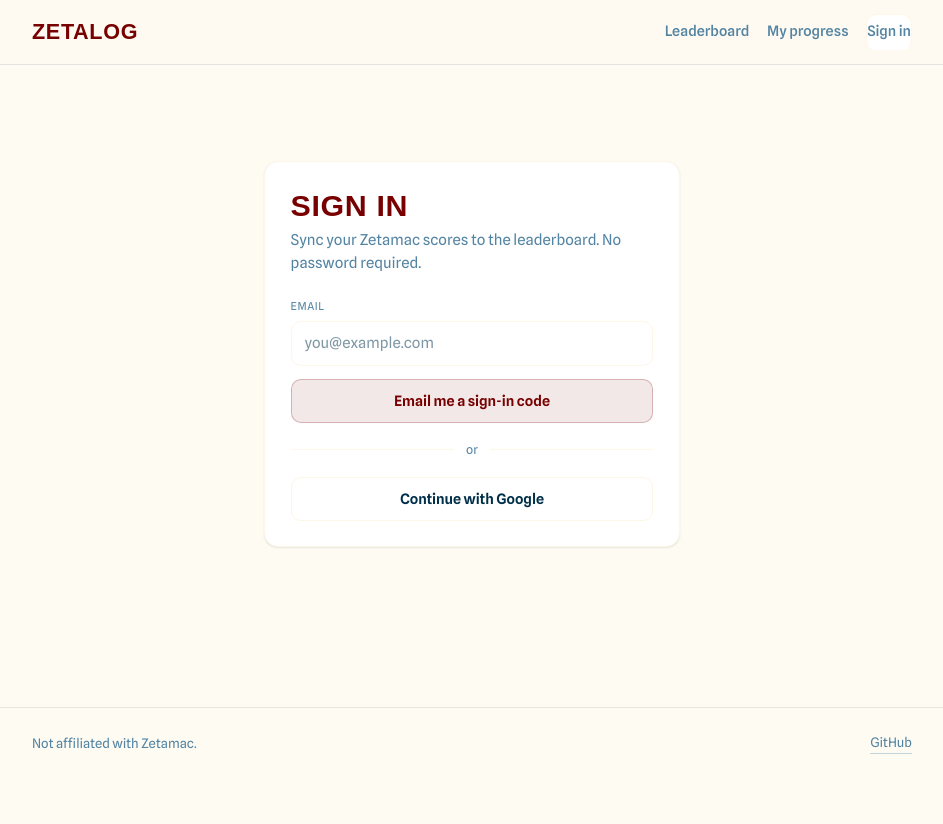
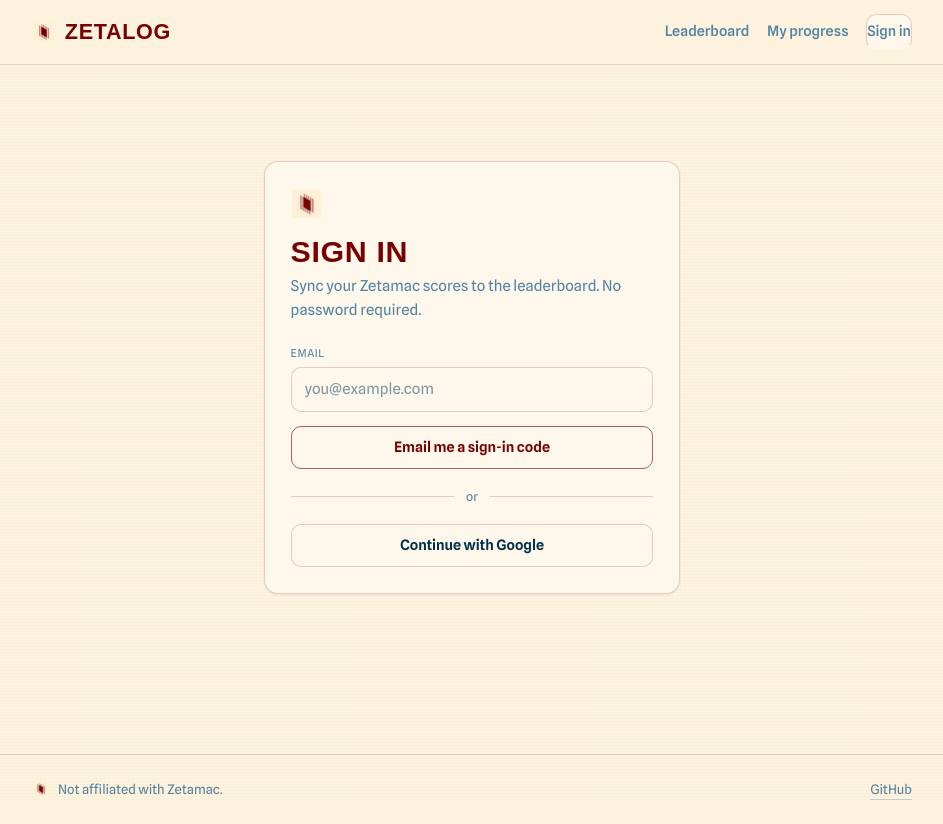
Before and after one commit to TahaKhanM/zetalog, a Next.js app in the folder apps/web/: page /signin in a window 1280 px wide. Shown: the whole page, without its empty margins (168-1111 px from the left). Before the commit the page ends 800 px from the top, so only its background shows below. Built offline with nearby package versions, Linux system fonts and the light colour scheme; no server answers; a web font is replaced by a local one.

Commit message:
feat(web): slice 1 - paper surfaces, maroon ruling, brand lockup
Exam-paper surface system (cream 78% page, maroon hairlines/ruling,
paper grain), ledger table ruling, outline-to-fill primary buttons,
the actual logo mark in header/footer/auth cards.

```diff
--- /dev/null
+++ b/apps/web/app/_components/BrandMark.tsx
@@ -0,0 +1,24 @@
+/**
+ * The actual ZetaLog mark (CO-3 §1): the icon from Assets, never stretched,
+ * never recoloured. `lockup` pairs it with the Archivo wordmark for the
+ * header/footer; `mark` renders the icon alone (auth cards).
+ */
+export function BrandMark({
+  variant,
+  size = 24,
+}: {
+  variant: 'lockup' | 'mark';
+  size?: number;
+}): React.JSX.Element {
+  // Plain <img>: a fixed-pixel static asset; next/image adds nothing at 24px.
+  const img = (
+    <img src="/icon-96.png" alt="" width={size} height={size} className="brand-mark__img" />
+  );
+  if (variant === 'mark') return img;
+  return (
+    <span className="brand-lockup">
+      {img}
+      <span className="wordmark">ZetaLog</span>
+    </span>
+  );
+}
--- a/apps/web/app/globals.css
+++ b/apps/web/app/globals.css
@@ -23,17 +23,21 @@
   --font-numeric: 'Azeret Mono', ui-monospace, monospace;
 }
 
-/* ── Semantic surfaces: light default, dark via prefers-color-scheme ─────── */
+/* ── Semantic surfaces: CO-3 "examination paper" ─────────────────────────
+ * The page IS cream paper; maroon is structural ink (ruling, hairlines,
+ * index numerals); navy is the working ink. Dark mode is the blackboard. */
 :root {
-  --surface-page: color-mix(in srgb, var(--color-zl-cream) 30%, white);
-  --surface-card: white;
-  --surface-raised: color-mix(in srgb, var(--color-zl-cream) 12%, white);
-  --surface-border: color-mix(in srgb, var(--color-zl-cream) 60%, white);
-  --surface-hairline: color-mix(in srgb, var(--color-zl-navy) 10%, transparent);
-  --surface-text: color-mix(in srgb, var(--color-zl-navy) 85%, white);
+  --surface-page: color-mix(in srgb, var(--color-zl-cream) 78%, white);
+  --surface-card: color-mix(in srgb, var(--color-zl-cream) 45%, white);
+  --surface-raised: color-mix(in srgb, var(--color-zl-cream) 62%, white);
+  --surface-border: color-mix(in srgb, var(--color-zl-maroon) 18%, transparent);
+  --surface-hairline: color-mix(in srgb, var(--color-zl-maroon) 14%, transparent);
+  --rule-strong: color-mix(in srgb, var(--color-zl-maroon) 42%, transparent);
+  --surface-text: color-mix(in srgb, var(--color-zl-navy) 88%, white);
   --surface-heading: var(--color-zl-navy);
-  --surface-shadow: color-mix(in srgb, var(--color-zl-navy) 10%, transparent);
+  --surface-shadow: color-mix(in srgb, var(--color-zl-maroon) 8%, transparent);
   --meta-text: color-mix(in srgb, var(--color-zl-steel) 70%, var(--surface-text));
+  --ink-index: var(--color-zl-maroon);
   --chart-stroke: var(--color-zl-steel);
   --chart-stroke-opacity: 0.85;
   color-scheme: light;
@@ -44,12 +48,14 @@
     --surface-page: color-mix(in srgb, var(--color-zl-navy) 72%, black);
     --surface-card: color-mix(in srgb, var(--color-zl-navy) 88%, black);
     --surface-raised: color-mix(in srgb, var(--color-zl-navy) 82%, black);
-    --surface-border: color-mix(in srgb, var(--color-zl-navy) 60%, black);
-    --surface-hairline: color-mix(in srgb, var(--color-zl-cream) 14%, transparent);
+    --surface-border: color-mix(in srgb, var(--color-zl-cream) 16%, transparent);
+    --surface-hairline: color-mix(in srgb, var(--color-zl-cream) 12%, transparent);
+    --rule-strong: color-mix(in srgb, var(--color-zl-cream) 34%, transparent);
     --surface-text: color-mix(in srgb, var(--color-zl-cream) 90%, transparent);
     --surface-heading: var(--color-zl-cream);
     --surface-shadow: color-mix(in srgb, black 40%, transparent);
     --meta-text: color-mix(in srgb, var(--color-zl-steel) 70%, var(--surface-text));
+    --ink-index: var(--color-zl-cream);
     --chart-stroke-opacity: 1;
     color-scheme: dark;
   }
@@ -70,6 +76,34 @@
   line-height: 1.55;
   -webkit-font-smoothing: antialiased;
   text-rendering: optimizeLegibility;
+  position: relative;
+}
+
+/* CO-3 paper grain: a faint woven texture from crossed 1px gradients — no
+ * images, ≤3% presence, fixed so it doesn't swim under scroll. */
+body::before {
+  content: '';
+  position: fixed;
+  inset: 0;
+  pointer-events: none;
+  z-index: 0;
+  background:
+    repeating-linear-gradient(
+      0deg,
+      color-mix(in srgb, var(--surface-heading) 3%, transparent) 0 1px,
+      transparent 1px 3px
+    ),
+    repeating-linear-gradient(
+      90deg,
+      color-mix(in srgb, var(--surface-heading) 2%, transparent) 0 1px,
+      transparent 1px 4px
+    );
+  opacity: 0.5;
+}
+
+body > * {
+  position: relative;
+  z-index: 1;
 }
 
 h1,
@@ -158,6 +192,33 @@
   color: var(--color-zl-maroon);
   font-size: 1.35rem;
   line-height: 1;
+}
+
+/* CO-3 brand lockup: the actual mark beside the wordmark. */
+.brand-lockup {
+  display: inline-flex;
+  align-items: center;
+  gap: 0.55rem;
+}
+
+.brand-link {
+  display: inline-flex;
+  align-items: center;
+}
+
+.brand-mark__img {
+  display: block;
+  border-radius: 6px;
+}
+
+.site-footer__brand {
+  display: inline-flex;
+  align-items: center;
+  gap: 0.5rem;
+}
+
+.auth-card__mark {
+  margin-bottom: 0.9rem;
 }
 
 .nav {
@@ -285,15 +346,19 @@
     color 0.15s ease;
 }
 
-/* Primary: maroon TEXT on a whisper-thin maroon tint (never a solid fill). */
+/* Primary, CO-3: maroon outline + maroon ink on paper; fills maroon with
+ * cream ink only on hover/press (small elements only — never banners). */
 .btn--primary {
   color: var(--color-zl-maroon);
-  background: color-mix(in srgb, var(--color-zl-maroon) 9%, var(--surface-card));
-  border-color: color-mix(in srgb, var(--color-zl-maroon) 24%, transparent);
+  background: transparent;
+  border: 1.5px solid color-mix(in srgb, var(--color-zl-maroon) 62%, transparent);
 }
 
-.btn--primary:hover {
-  background: color-mix(in srgb, var(--color-zl-maroon) 14%, var(--surface-card));
+.btn--primary:hover:not(:disabled),
+.btn--primary:active:not(:disabled) {
+  background: var(--color-zl-maroon);
+  border-color: var(--color-zl-maroon);
+  color: var(--color-zl-cream);
 }
 
 .btn--ghost {
@@ -399,15 +464,17 @@
   font-size: 0.92rem;
 }
 
+/* CO-3 ledger ruling: horizontal maroon rules only, a strong rule under the
+ * header row — the table reads as ruled exam paper, not an app grid. */
 .ltable th {
   text-align: left;
   font-size: 0.72rem;
   font-weight: 600;
   text-transform: uppercase;
   letter-spacing: 0.06em;
-  color: var(--meta-text);
+  color: color-mix(in srgb, var(--ink-index) 78%, var(--meta-text));
   padding: 0.6rem 0.75rem;
-  border-bottom: 1px solid var(--surface-border);
+  border-bottom: 1.5px solid var(--rule-strong);
 }
 
 .ltable td {
@@ -421,7 +488,7 @@
 }
 
 .ltable tbody tr:hover td {
-  background: var(--surface-raised);
+  background: color-mix(in srgb, var(--color-zl-cream) 40%, transparent);
 }
 
 .ltable__num {
--- a/apps/web/app/layout.tsx
+++ b/apps/web/app/layout.tsx
@@ -13,6 +13,7 @@
 import '@fontsource/azeret-mono/700.css';
 
 import './globals.css';
+import { BrandMark } from './_components/BrandMark';
 import { HeaderNav } from './_components/HeaderNav';
 
 const GITHUB_URL = 'https://github.com/TahaKhanM/zetalog';
@@ -37,8 +38,8 @@
       <body>
         <header className="site-header">
           <div className="shell site-header__row">
-            <Link href="/" className="wordmark">
-              ZetaLog
+            <Link href="/" className="brand-link" aria-label="ZetaLog home">
+              <BrandMark variant="lockup" />
             </Link>
             <HeaderNav />
           </div>
@@ -48,7 +49,10 @@
         </main>
         <footer className="site-footer">
           <div className="shell site-footer__row">
-            <span>Not affiliated with Zetamac.</span>
+            <span className="site-footer__brand">
+              <BrandMark variant="mark" size={18} />
+              <span>Not affiliated with Zetamac.</span>
+            </span>
             <a href={GITHUB_URL} target="_blank" rel="noreferrer noopener">
               GitHub
             </a>
--- a/apps/web/app/link/page.tsx
+++ b/apps/web/app/link/page.tsx
@@ -4,6 +4,7 @@
 import { SignInForm } from '@/app/_components/SignInForm';
 import { userIdFromCookies } from '@/lib/auth';
 import { createClient } from '@/lib/supabase/server';
+import { BrandMark } from '@/app/_components/BrandMark';
 
 export const dynamic = 'force-dynamic';
 
@@ -21,6 +22,9 @@
   return (
     <div className="auth-page">
       <div className="card card--pad auth-card">
+        <div className="auth-card__mark">
+          <BrandMark variant="mark" size={32} />
+        </div>
         <h1 className="display auth-card__title">Link extension</h1>
         {signedIn ? (
           <LinkHandoff />
--- a/apps/web/app/signin/page.tsx
+++ b/apps/web/app/signin/page.tsx
@@ -4,6 +4,7 @@
 import { SignInForm } from '@/app/_components/SignInForm';
 import { userIdFromCookies } from '@/lib/auth';
 import { createClient } from '@/lib/supabase/server';
+import { BrandMark } from '@/app/_components/BrandMark';
 
 export const dynamic = 'force-dynamic';
 
@@ -30,6 +31,9 @@
   return (
     <div className="auth-page">
       <div className="card card--pad auth-card">
+        <div className="auth-card__mark">
+          <BrandMark variant="mark" size={32} />
+        </div>
         <h1 className="display auth-card__title">Sign in</h1>
         <p className="meta auth-card__lede">
           Sync your Zetamac scores to the leaderboard. No password required.
--- a/apps/web/app/verify/page.tsx
+++ b/apps/web/app/verify/page.tsx
@@ -5,6 +5,7 @@
 import { createClient } from '@/lib/supabase/server';
 
 import { VerifyFlow } from './_components/VerifyFlow';
+import { BrandMark } from '@/app/_components/BrandMark';
 
 export const dynamic = 'force-dynamic';
 
@@ -18,6 +19,9 @@
   return (
     <div className="auth-page">
       <div className="card card--pad auth-card">
+        <div className="auth-card__mark">
+          <BrandMark variant="mark" size={32} />
+        </div>
         <h1 className="display auth-card__title">University badge</h1>
         <VerifyFlow />
       </div>
```
Also changed, not shown: apps/web/public/icon-96.png (added), 1 other file (tests, documents, lock files or other folders).
